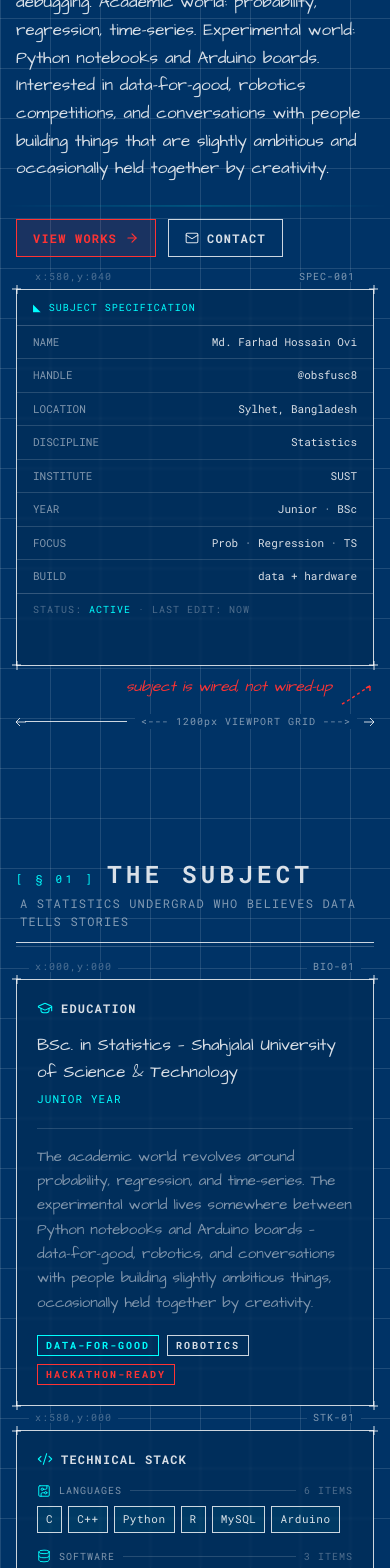
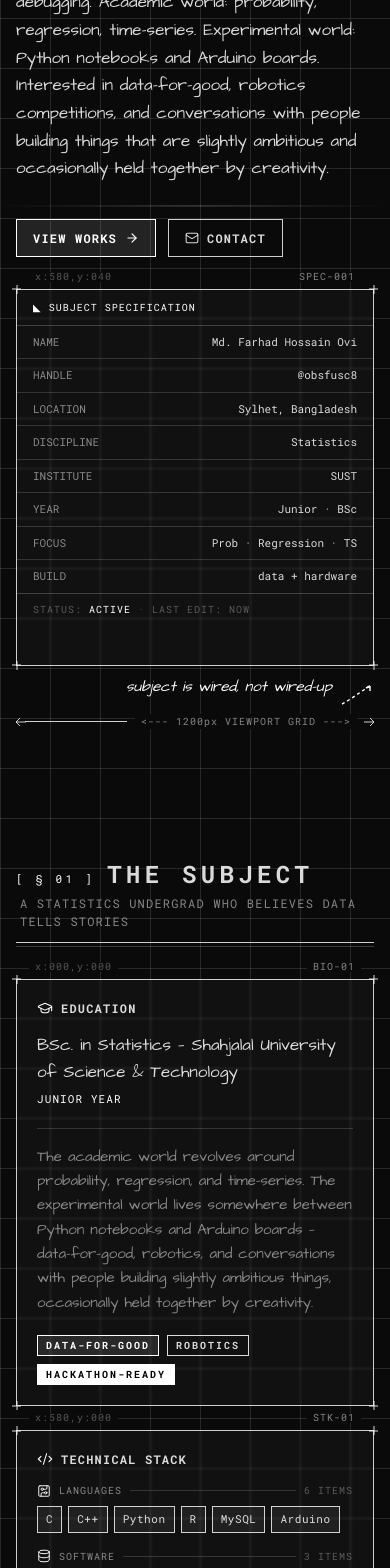
Before and after one commit to obsfusc8/0bsfusc8-portfolio, a Next.js app: page / in a window 390 px wide. Shown: the part 432-2000 px from the top of the page. Built offline with nearby package versions, Linux system fonts and the light colour scheme.

Commit message:
4ed0463d-0f08-4473-9c74-127a8f2f8ee6

```diff
--- a/src/app/globals.css
+++ b/src/app/globals.css
@@ -43,72 +43,73 @@
   --radius-lg: var(--radius);
   --radius-xl: calc(var(--radius) + 4px);
 
-  /* ===== Blueprint Design Tokens ===== */
-  --color-bp-blue: #003366;
-  --color-bp-blue-deep: #002a52;
-  --color-bp-line: rgba(255, 255, 255, 0.8);
-  --color-bp-line-dim: rgba(255, 255, 255, 0.35);
+  /* ===== Monochrome Blueprint Tokens ===== */
+  /* White ink on near-black — the cyanotype negative, stripped of color. */
+  --color-bp-blue: #0a0a0a;
+  --color-bp-blue-deep: #141414;
+  --color-bp-line: rgba(255, 255, 255, 0.85);
+  --color-bp-line-dim: rgba(255, 255, 255, 0.45);
   --color-bp-line-faint: rgba(255, 255, 255, 0.15);
-  --color-bp-redline: #ff3333;
-  --color-bp-cyan: #00ffff;
-  --color-bp-paper: #cce0f5;
+  --color-bp-redline: #ffffff;
+  --color-bp-cyan: #ffffff;
+  --color-bp-paper: #1c1c1c;
 }
 
 :root {
   --radius: 0rem;
-  /* Force the blueprint palette everywhere */
-  --background: #003366;
+  /* Force the monochrome blueprint palette everywhere */
+  --background: #0a0a0a;
   --foreground: rgba(255, 255, 255, 0.9);
-  --card: #002a52;
+  --card: #141414;
   --card-foreground: rgba(255, 255, 255, 0.9);
-  --popover: #002a52;
+  --popover: #141414;
   --popover-foreground: rgba(255, 255, 255, 0.9);
-  --primary: #00ffff;
-  --primary-foreground: #003366;
-  --secondary: #003366;
+  --primary: #ffffff;
+  --primary-foreground: #0a0a0a;
+  --secondary: #0a0a0a;
   --secondary-foreground: rgba(255, 255, 255, 0.9);
   --muted: rgba(255, 255, 255, 0.08);
   --muted-foreground: rgba(255, 255, 255, 0.55);
-  --accent: #ff3333;
-  --accent-foreground: #ffffff;
-  --destructive: #ff3333;
-  --border: rgba(255, 255, 255, 0.8);
+  --accent: #ffffff;
+  --accent-foreground: #0a0a0a;
+  --destructive: #ffffff;
+  --border: rgba(255, 255, 255, 0.85);
   --input: rgba(255, 255, 255, 0.2);
-  --ring: #00ffff;
-  --chart-1: #00ffff;
-  --chart-2: #ff3333;
-  --chart-3: #ffffff;
-  --chart-4: #67c5ff;
-  --chart-5: #ff9966;
-  --sidebar: #002a52;
+  --ring: #ffffff;
+  --chart-1: #ffffff;
+  --chart-2: #bdbdbd;
+  --chart-3: #8a8a8a;
+  --chart-4: #d8d8d8;
+  --chart-5: #6e6e6e;
+  --sidebar: #141414;
   --sidebar-foreground: rgba(255, 255, 255, 0.9);
-  --sidebar-primary: #00ffff;
-  --sidebar-primary-foreground: #003366;
+  --sidebar-primary: #ffffff;
+  --sidebar-primary-foreground: #0a0a0a;
   --sidebar-accent: rgba(255, 255, 255, 0.08);
   --sidebar-accent-foreground: rgba(255, 255, 255, 0.9);
-  --sidebar-border: rgba(255, 255, 255, 0.8);
-  --sidebar-ring: #00ffff;
+  --sidebar-border: rgba(255, 255, 255, 0.85);
+  --sidebar-ring: #ffffff;
 }
 
 .dark {
-  --background: #003366;
+  --background: #0a0a0a;
   --foreground: rgba(255, 255, 255, 0.9);
-  --card: #002a52;
+  --card: #141414;
   --card-foreground: rgba(255, 255, 255, 0.9);
-  --popover: #002a52;
+  --popover: #141414;
   --popover-foreground: rgba(255, 255, 255, 0.9);
-  --primary: #00ffff;
-  --primary-foreground: #003366;
-  --secondary: #003366;
+  --primary: #ffffff;
+  --primary-foreground: #0a0a0a;
+  --secondary: #0a0a0a;
   --secondary-foreground: rgba(255, 255, 255, 0.9);
   --muted: rgba(255, 255, 255, 0.08);
   --muted-foreground: rgba(255, 255, 255, 0.55);
-  --accent: #ff3333;
-  --accent-foreground: #ffffff;
-  --destructive: #ff3333;
-  --border: rgba(255, 255, 255, 0.8);
+  --accent: #ffffff;
+  --accent-foreground: #0a0a0a;
+  --destructive: #ffffff;
+  --border: rgba(255, 255, 255, 0.85);
   --input: rgba(255, 255, 255, 0.2);
-  --ring: #00ffff;
+  --ring: #ffffff;
 }
 
 @layer base {
@@ -120,13 +121,13 @@
     background-color: var(--color-bp-blue);
     color: var(--color-bp-line);
     font-family: var(--font-mono-tech), "Roboto Mono", monospace;
-    /* Master grid: 20px squares, the foundation of every element */
+    /* Master grid: 20px squares — white hairlines on ink black */
     background-image:
       linear-gradient(rgba(255, 255, 255, 0.06) 1px, transparent 1px),
       linear-gradient(90deg, rgba(255, 255, 255, 0.06) 1px, transparent 1px),
-      /* subtle vellum/paper grain via radial noise */
-      radial-gradient(circle at 20% 30%, rgba(0, 255, 255, 0.04) 0%, transparent 40%),
-      radial-gradient(circle at 80% 70%, rgba(255, 51, 51, 0.03) 0%, transparent 40%);
+      /* subtle paper grain via faint white radial */
+      radial-gradient(circle at 18% 28%, rgba(255, 255, 255, 0.035) 0%, transparent 42%),
+      radial-gradient(circle at 82% 72%, rgba(255, 255, 255, 0.025) 0%, transparent 42%);
     background-size:
       20px 20px,
       20px 20px,
@@ -164,31 +165,31 @@
     color: rgba(255, 255, 255, 0.3);
   }
   .bp-cyan {
-    color: #00ffff;
+    color: #ffffff;
   }
   .bp-red {
-    color: #ff3333;
+    color: #ffffff;
   }
   .bp-bg-blue {
-    background-color: #003366;
+    background-color: #0a0a0a;
   }
   .bp-bg-deep {
-    background-color: #002a52;
+    background-color: #141414;
   }
   .bp-border-line {
-    border-color: rgba(255, 255, 255, 0.8);
+    border-color: rgba(255, 255, 255, 0.85);
   }
   .bp-border-dim {
-    border-color: rgba(255, 255, 255, 0.35);
+    border-color: rgba(255, 255, 255, 0.45);
   }
   .bp-border-faint {
     border-color: rgba(255, 255, 255, 0.15);
   }
   .bp-border-cyan {
-    border-color: #00ffff;
+    border-color: #ffffff;
   }
   .bp-border-red {
-    border-color: #ff3333;
+    border-color: #ffffff;
   }
   .bp-font-architects {
     font-family: var(--font-architects), "Architects Daughter", cursive;
@@ -197,13 +198,13 @@
     font-family: var(--font-mono-tech), "Roboto Mono", monospace;
   }
   .bp-stroke-line {
-    stroke: rgba(255, 255, 255, 0.8);
+    stroke: rgba(255, 255, 255, 0.85);
   }
   .bp-stroke-cyan {
-    stroke: #00ffff;
+    stroke: #ffffff;
   }
   .bp-stroke-red {
-    stroke: #ff3333;
+    stroke: #ffffff;
   }
 }
 
@@ -250,10 +251,10 @@
 @keyframes bp-pulse-red {
   0%,
   100% {
-    box-shadow: 0 0 0 0 rgba(255, 51, 51, 0.5);
+    box-shadow: 0 0 0 0 rgba(255, 255, 255, 0.55);
   }
   50% {
-    box-shadow: 0 0 0 6px rgba(255, 51, 51, 0);
+    box-shadow: 0 0 0 6px rgba(255, 255, 255, 0);
   }
 }
 
@@ -282,7 +283,7 @@
   height: 10px;
 }
 ::-webkit-scrollbar-track {
-  background: #002a52;
+  background: #0a0a0a;
   background-image:
     linear-gradient(rgba(255, 255, 255, 0.05) 1px, transparent 1px),
     linear-gradient(90deg, rgba(255, 255, 255, 0.05) 1px, transparent 1px);
@@ -293,10 +294,10 @@
   border: 1px solid rgba(255, 255, 255, 0.8);
 }
 ::-webkit-scrollbar-thumb:hover {
-  background: rgba(0, 255, 255, 0.6);
+  background: rgba(255, 255, 255, 0.6);
 }
 
 ::selection {
-  background: #ff3333;
-  color: #ffffff;
+  background: #ffffff;
+  color: #0a0a0a;
 }
--- a/src/app/page.tsx
+++ b/src/app/page.tsx
@@ -150,7 +150,7 @@ function ScanLine() {
   return (
     <div className="pointer-events-none fixed inset-0 z-[55] overflow-hidden" aria-hidden>
       <div
-        className="absolute left-0 top-0 h-px w-full bg-gradient-to-r from-transparent via-[#00ffff]/30 to-transparent"
+        className="absolute left-0 top-0 h-px w-full bg-gradient-to-r from-transparent via-[#ffffff]/30 to-transparent"
         style={{ animation: "bp-scan 9s linear infinite" }}
       />
     </div>
@@ -169,7 +169,7 @@ function Nav() {
     { href: "#contact", label: "CONTACT" },
   ];
   return (
-    <header className="sticky top-0 z-40 border-b border-[rgba(255,255,255,0.8)] bg-[#003366]/95 backdrop-blur-sm">
+    <header className="sticky top-0 z-40 border-b border-[rgba(255,255,255,0.8)] bg-[#0a0a0a]/95 backdrop-blur-sm">
       {/* top dimension strip */}
       <div className="border-b border-[rgba(255,255,255,0.2)] bp-font-mono text-[10px] tracking-widest bp-text-faint">
         <div className="mx-auto flex max-w-7xl items-center justify-between px-4 py-1">
@@ -180,7 +180,7 @@ function Nav() {
       </div>
       <div className="mx-auto flex max-w-7xl items-center justify-between gap-4 px-4 py-3">
         <a href="#top" className="group flex items-center gap-2.5">
-          <Crosshair className="h-5 w-5 text-[#00ffff]" strokeWidth={1.4} />
+          <Crosshair className="h-5 w-5 text-[#ffffff]" strokeWidth={1.4} />
           <span className="bp-font-mono text-sm font-bold uppercase tracking-[0.2em] bp-text-line">
             M.F.H. OVI
           </span>
@@ -193,7 +193,7 @@ function Nav() {
             <a
               key={l.href}
               href={l.href}
-              className="border border-transparent px-2.5 py-1 bp-text-dim transition-colors hover:border-[rgba(255,255,255,0.8)] hover:bg-[rgba(0,255,255,0.08)] hover:text-[#00ffff]"
+              className="border border-transparent px-2.5 py-1 bp-text-dim transition-colors hover:border-[rgba(255,255,255,0.8)] hover:bg-[rgba(255,255,255,0.08)] hover:text-[#ffffff]"
             >
               {l.label}
             </a>
@@ -203,7 +203,7 @@ function Nav() {
           href={PROFILE.github}
           target="_blank"
           rel="noreferrer"
-          className="flex items-center gap-1.5 border border-[rgba(255,255,255,0.8)] px-2.5 py-1 bp-font-mono text-[11px] tracking-widest bp-text-line transition-colors hover:bg-[#00ffff] hover:text-[#003366]"
+          className="flex items-center gap-1.5 border border-[rgba(255,255,255,0.8)] px-2.5 py-1 bp-font-mono text-[11px] tracking-widest bp-text-line transition-colors hover:bg-[#ffffff] hover:text-[#0a0a0a]"
         >
           <Github className="h-3.5 w-3.5" strokeWidth={1.6} />
           <span className="hidden sm:inline">SOURCE</span>
@@ -247,7 +247,7 @@ function Hero() {
 
           {/* role underline */}
           <div className="mt-4 flex items-center gap-3">
-            <div className="h-px w-8 bg-[#ff3333]" />
+            <div className="h-px w-8 bg-[#ffffff]" />
             <p className="bp-font-mono text-[11px] tracking-[0.28em] bp-red sm:text-xs">
               {PROFILE.role}
             </p>
@@ -261,14 +261,14 @@ function Hero() {
           <div className="mt-9 flex flex-wrap items-center gap-3">
             <a
               href="#works"
-              className="group flex items-center gap-2 border border-[#ff3333] bg-[#ff3333]/10 px-4 py-2.5 bp-font-mono text-xs font-bold uppercase tracking-widest bp-red transition-colors hover:bg-[#ff3333] hover:text-white"
+              className="group flex items-center gap-2 border border-white bg-white/10 px-4 py-2.5 bp-font-mono text-xs font-bold uppercase tracking-widest bp-red transition-colors hover:bg-white hover:text-black"
             >
               <span>View Works</span>
               <ArrowRight className="h-3.5 w-3.5 transition-transform group-hover:translate-x-1" strokeWidth={2} />
             </a>
             <a
               href={`mailto:${PROFILE.email}`}
-              className="flex items-center gap-2 border border-[rgba(255,255,255,0.8)] px-4 py-2.5 bp-font-mono text-xs font-bold uppercase tracking-widest bp-text-line transition-colors hover:bg-[#00ffff] hover:text-[#003366]"
+              className="flex items-center gap-2 border border-[rgba(255,255,255,0.8)] px-4 py-2.5 bp-font-mono text-xs font-bold uppercase tracking-widest bp-text-line transition-colors hover:bg-[#ffffff] hover:text-[#0a0a0a]"
             >
               <Mail className="h-3.5 w-3.5" strokeWidth={1.8} />
               <span>Contact</span>
@@ -328,9 +328,9 @@ function RegisterMark({ className }: { className?: string }) {
       className={`pointer-events-none absolute z-20 block h-5 w-5 ${className ?? ""}`}
       aria-hidden
     >
-      <span className="absolute left-1/2 top-0 h-full w-px -translate-x-1/2 bg-[#00ffff]/60" />
-      <span className="absolute top-1/2 left-0 h-px w-full -translate-y-1/2 bg-[#00ffff]/60" />
-      <span className="absolute left-1/2 top-1/2 h-1.5 w-1.5 -translate-x-1/2 -translate-y-1/2 rounded-full border border-[#00ffff]" />
+      <span className="absolute left-1/2 top-0 h-full w-px -translate-x-1/2 bg-[#ffffff]/60" />
+      <span className="absolute top-1/2 left-0 h-px w-full -translate-y-1/2 bg-[#ffffff]/60" />
+      <span className="absolute left-1/2 top-1/2 h-1.5 w-1.5 -translate-x-1/2 -translate-y-1/2 rounded-full border border-[#ffffff]" />
     </span>
   );
 }
@@ -351,7 +351,7 @@ function About() {
         {/* Bio block */}
         <BlueprintCard coords="x:000,y:000" serial="BIO-01" className="lg:col-span-7 p-5 sm:p-6">
           <div className="mb-4 flex items-center gap-2">
-            <GraduationCap className="h-4 w-4 text-[#00ffff]" strokeWidth={1.6} />
+            <GraduationCap className="h-4 w-4 text-[#ffffff]" strokeWidth={1.6} />
             <h3 className="bp-font-mono text-xs font-bold uppercase tracking-widest bp-text-line">
               Education
             </h3>
@@ -381,7 +381,7 @@ function About() {
         <div id="stack" className="lg:col-span-5">
           <BlueprintCard coords="x:580,y:000" serial="STK-01" className="h-full p-5 sm:p-6">
             <div className="mb-4 flex items-center gap-2">
-              <Code2 className="h-4 w-4 text-[#00ffff]" strokeWidth={1.6} />
+              <Code2 className="h-4 w-4 text-[#ffffff]" strokeWidth={1.6} />
               <h3 className="bp-font-mono text-xs font-bold uppercase tracking-widest bp-text-line">
                 Technical Stack
               </h3>
@@ -421,7 +421,7 @@ function StackRow({
   return (
     <div className="mb-4">
       <div className="mb-2 flex items-center gap-2 bp-font-mono text-[10px] tracking-widest bp-text-dim">
-        <Icon className="h-3.5 w-3.5 text-[#00ffff]" strokeWidth={1.6} />
+        <Icon className="h-3.5 w-3.5 text-[#ffffff]" strokeWidth={1.6} />
         <span>{label}</span>
         <div className="h-px flex-1 bg-[rgba(255,255,255,0.15)]" />
         <span className="bp-text-faint">{items.length} ITEMS</span>
@@ -430,7 +430,7 @@ function StackRow({
         {items.map((it) => (
           <span
             key={it}
-            className="border border-[rgba(255,255,255,0.8)] bg-[rgba(0,255,255,0.06)] px-2 py-1 bp-font-mono text-[11px] tracking-wider bp-text-line transition-colors hover:border-[#00ffff] hover:text-[#00ffff]"
+            className="border border-[rgba(255,255,255,0.8)] bg-[rgba(255,255,255,0.06)] px-2 py-1 bp-font-mono text-[11px] tracking-wider bp-text-line transition-colors hover:border-[#ffffff] hover:text-[#ffffff]"
           >
             {it}
           </span>
@@ -457,7 +457,7 @@ function FocusBars() {
           </div>
           <div className="relative h-2 w-full border border-[rgba(255,255,255,0.25)] bg-[rgba(0,0,0,0.2)]">
             <div
-              className="h-full bg-[#00ffff]/70"
+              className="h-full bg-[#ffffff]/70"
               style={{ width: `${d.pct}%`, transition: "width 1.2s ease" }}
             />
             {/* tick marks */}
@@ -506,7 +506,7 @@ function ProjectCard({
       ref={ref}
       coords={`x:${(Number(p.no) - 1) * 240},y:000`}
       serial={`PRJ-${p.no}`}
-      className={`group flex flex-col p-5 transition-colors hover:border-[#00ffff] sm:p-6 ${
+      className={`group flex flex-col p-5 transition-colors hover:border-[#ffffff] sm:p-6 ${
         featured ? "md:col-span-2" : ""
       }`}
     >
@@ -559,7 +559,7 @@ function ProjectCard({
           href={p.href}
           target="_blank"
           rel="noreferrer"
-          className="flex items-center gap-1.5 border border-[rgba(255,255,255,0.8)] px-2.5 py-1 bp-font-mono text-[10px] font-bold uppercase tracking-widest bp-text-line transition-colors hover:bg-[#00ffff] hover:text-[#003366]"
+          className="flex items-center gap-1.5 border border-[rgba(255,255,255,0.8)] px-2.5 py-1 bp-font-mono text-[10px] font-bold uppercase tracking-widest bp-text-line transition-colors hover:bg-[#ffffff] hover:text-[#0a0a0a]"
         >
           <Github className="h-3 w-3" strokeWidth={1.8} />
           <span>OPEN</span>
@@ -590,8 +590,8 @@ function Experience() {
         {EXPERIENCE.map((e) => (
           <BlueprintCard key={e.no} coords={e.coords} serial={e.no} className="p-5 sm:p-6">
             <div className="flex items-start gap-3">
-              <div className="flex h-10 w-10 shrink-0 items-center justify-center border border-[rgba(255,255,255,0.8)] bg-[rgba(0,255,255,0.06)]">
-                <Briefcase className="h-5 w-5 text-[#00ffff]" strokeWidth={1.6} />
+              <div className="flex h-10 w-10 shrink-0 items-center justify-center border border-[rgba(255,255,255,0.8)] bg-[rgba(255,255,255,0.06)]">
+                <Briefcase className="h-5 w-5 text-[#ffffff]" strokeWidth={1.6} />
               </div>
               <div className="min-w-0 flex-1">
                 <h3 className="bp-font-mono text-base font-bold uppercase tracking-wide bp-text-line">
@@ -625,9 +625,9 @@ function Experience() {
                 <span>NOW</span>
               </div>
               <div className="relative h-2 w-full border border-[rgba(255,255,255,0.25)] bg-[rgba(0,0,0,0.25)]">
-                <div className="h-full w-full bg-[#00ffff]/40" />
-                <span className="absolute left-0 top-1/2 h-3 w-3 -translate-y-1/2 border border-[#00ffff] bg-[#003366]" />
-                <span className="absolute right-0 top-1/2 h-3 w-3 -translate-y-1/2 border border-[#ff3333] bg-[#003366] bp-pulse-red" />
+                <div className="h-full w-full bg-[#ffffff]/40" />
+                <span className="absolute left-0 top-1/2 h-3 w-3 -translate-y-1/2 border border-[#ffffff] bg-[#0a0a0a]" />
+                <span className="absolute right-0 top-1/2 h-3 w-3 -translate-y-1/2 border border-[#ffffff] bg-[#0a0a0a] bp-pulse-red" />
               </div>
             </div>
           </BlueprintCard>
@@ -645,14 +645,14 @@ function Achievements() {
       <SectionTitle
         index="§ 04"
         title="Honors & Stamps"
-        subtitle="02 AWARDS · APPROVED WITH RED INK"
+        subtitle="02 AWARDS · STAMPED IN INK"
       />
       <div className="mt-8 grid gap-6 md:grid-cols-2">
         {ACHIEVEMENTS.map((a) => (
           <BlueprintCard key={a.no} coords="x:000,y:000" serial={a.no} className="p-5 sm:p-6">
             <div className="flex items-start gap-4">
-              <div className="flex h-12 w-12 shrink-0 items-center justify-center border-2 border-[#ff3333] bg-[#ff3333]/10 bp-pulse-red">
-                <Trophy className="h-6 w-6 text-[#ff3333]" strokeWidth={1.6} />
+              <div className="flex h-12 w-12 shrink-0 items-center justify-center border-2 border-[#ffffff] bg-[#ffffff]/10 bp-pulse-red">
+                <Trophy className="h-6 w-6 text-[#ffffff]" strokeWidth={1.6} />
               </div>
               <div className="min-w-0 flex-1">
                 <h3 className="bp-font-mono text-base font-bold uppercase leading-tight tracking-wide bp-text-line sm:text-lg">
@@ -665,7 +665,7 @@ function Achievements() {
             </div>
             <div className="mt-5 flex items-center justify-between border-t border-[rgba(255,255,255,0.15)] pt-3">
               <span className="bp-font-mono text-[10px] tracking-widest bp-text-faint">
-                VERIFIED · REDLINE
+                VERIFIED · INKED
               </span>
               <TechnicalStamp label={a.stamp} accent="red" />
             </div>
@@ -686,7 +686,7 @@ function Contact() {
     setTimeout(() => setCopied(false), 1800);
   };
   return (
-    <footer id="contact" className="mt-auto border-t border-[rgba(255,255,255,0.8)] bg-[#002a52]">
+    <footer id="contact" className="mt-auto border-t border-[rgba(255,255,255,0.8)] bg-[#141414]">
       {/* dimension strip */}
       <div className="border-b border-[rgba(255,255,255,0.2)] bp-font-mono text-[10px] tracking-widest bp-text-faint">
         <div className="mx-auto flex max-w-7xl items-center justify-between px-4 py-1">
@@ -748,7 +748,7 @@ function Contact() {
           <div className="lg:col-span-5">
             <div className="border border-[rgba(255,255,255,0.8)]">
               {/* banner */}
-              <div className="border-b border-[rgba(255,255,255,0.8)] bg-[rgba(0,255,255,0.08)] px-4 py-2 bp-font-mono text-[10px] font-bold tracking-widest bp-cyan">
+              <div className="border-b border-[rgba(255,255,255,0.8)] bg-[rgba(255,255,255,0.08)] px-4 py-2 bp-font-mono text-[10px] font-bold tracking-widest bp-cyan">
                 ◣ TITLE BLOCK · SHEET 01 OF 01
               </div>
               <table className="w-full bp-font-mono text-[10px] tracking-widest">
@@ -827,9 +827,9 @@ function ContactLink({
   copied?: boolean;
 }) {
   return (
-    <div className="group flex items-center gap-3 border border-[rgba(255,255,255,0.8)] p-2.5 transition-colors hover:border-[#00ffff] hover:bg-[rgba(0,255,255,0.06)]">
+    <div className="group flex items-center gap-3 border border-[rgba(255,255,255,0.8)] p-2.5 transition-colors hover:border-[#ffffff] hover:bg-[rgba(255,255,255,0.06)]">
       <div className="flex h-8 w-8 shrink-0 items-center justify-center border border-[rgba(255,255,255,0.25)]">
-        <Icon className="h-4 w-4 text-[#00ffff]" strokeWidth={1.6} />
+        <Icon className="h-4 w-4 text-[#ffffff]" strokeWidth={1.6} />
       </div>
       <div className="min-w-0 flex-1">
         <div className="bp-font-mono text-[9px] tracking-widest bp-text-faint">{label}</div>
@@ -837,7 +837,7 @@ function ContactLink({
           href={href}
           target={href.startsWith("http") ? "_blank" : undefined}
           rel={href.startsWith("http") ? "noreferrer" : undefined}
-          className="block truncate bp-font-mono text-[11px] tracking-wide bp-text-line group-hover:text-[#00ffff]"
+          className="block truncate bp-font-mono text-[11px] tracking-wide bp-text-line group-hover:text-[#ffffff]"
         >
           {value}
         </a>
@@ -845,7 +845,7 @@ function ContactLink({
       {onCopy && (
         <button
           onClick={onCopy}
-          className="border border-[rgba(255,255,255,0.4)] px-2 py-1 bp-font-mono text-[9px] tracking-widest bp-text-dim transition-colors hover:border-[#00ffff] hover:text-[#00ffff]"
+          className="border border-[rgba(255,255,255,0.4)] px-2 py-1 bp-font-mono text-[9px] tracking-widest bp-text-dim transition-colors hover:border-[#ffffff] hover:text-[#ffffff]"
         >
           {copied ? "COPIED ✓" : "COPY"}
         </button>
@@ -858,7 +858,7 @@ function ContactLink({
 
 export default function Home() {
   return (
-    <div className="relative min-h-screen flex flex-col bg-[#003366] bp-grid-coarse">
+    <div className="relative min-h-screen flex flex-col bg-[#0a0a0a] bp-grid-coarse">
       <CursorTracker />
       <ScanLine />
       <Nav />
--- a/src/components/blueprint/primitives.tsx
+++ b/src/components/blueprint/primitives.tsx
@@ -21,7 +21,7 @@ export function BlueprintCard({
 } & Omit<React.HTMLAttributes<HTMLDivElement>, "children">) {
   return (
     <div
-      className={`relative border border-[rgba(255,255,255,0.8)] bg-[rgba(0,42,82,0.55)] backdrop-blur-[1px] bp-fade-up ${className ?? ""}`}
+      className={`relative border border-[rgba(255,255,255,0.8)] bg-[rgba(255,255,255,0.03)] backdrop-blur-[1px] bp-fade-up ${className ?? ""}`}
       style={{ animationDelay: "0.1s" }}
       {...props}
     >
@@ -33,13 +33,13 @@ export function BlueprintCard({
 
       {/* Top-left coordinate tag */}
       {coords && (
-        <div className="absolute -top-[18px] left-3 z-10 bg-[#003366] px-1.5 text-[10px] leading-none tracking-widest bp-text-faint bp-font-mono">
+        <div className="absolute -top-[18px] left-3 z-10 bg-[#0a0a0a] px-1.5 text-[10px] leading-none tracking-widest bp-text-faint bp-font-mono">
           {coords}
         </div>
       )}
       {/* Top-right serial tag */}
       {serial && (
-        <div className="absolute -top-[18px] right-3 z-10 bg-[#003366] px-1.5 text-[10px] leading-none tracking-widest bp-text-dim bp-font-mono">
+        <div className="absolute -top-[18px] right-3 z-10 bg-[#0a0a0a] px-1.5 text-[10px] leading-none tracking-widest bp-text-dim bp-font-mono">
           {serial}
         </div>
       )}
@@ -85,7 +85,7 @@ export function DimensionLine({
         </svg>
         <div className="flex-1 w-px bg-[rgba(255,255,255,0.8)]" />
         {label && (
-          <span className="absolute left-2 top-1/2 -translate-y-1/2 whitespace-nowrap bg-[#003366] px-1 text-[10px] tracking-widest bp-text-dim bp-font-mono">
+          <span className="absolute left-2 top-1/2 -translate-y-1/2 whitespace-nowrap bg-[#0a0a0a] px-1 text-[10px] tracking-widest bp-text-dim bp-font-mono">
             {label}
           </span>
         )}
@@ -103,7 +103,7 @@ export function DimensionLine({
       </svg>
       <div className="h-px flex-1 bg-[rgba(255,255,255,0.8)]" />
       {label && (
-        <span className="mx-2 whitespace-nowrap bg-[#003366] px-1.5 text-[10px] tracking-widest bp-text-dim bp-font-mono">
+        <span className="mx-2 whitespace-nowrap bg-[#0a0a0a] px-1.5 text-[10px] tracking-widest bp-text-dim bp-font-mono">
           {label}
         </span>
       )}
@@ -128,7 +128,7 @@ export function CoordinateLabel({
 }) {
   return (
     <span
-      className={`inline-flex items-center gap-1 bg-[#003366] px-1 text-[10px] tracking-widest bp-cyan bp-font-mono ${className ?? ""}`}
+      className={`inline-flex items-center gap-1 bg-[#0a0a0a] px-1 text-[10px] tracking-widest bp-cyan bp-font-mono ${className ?? ""}`}
     >
       x:{x},y:{y}
     </span>
@@ -157,11 +157,11 @@ export function RedlineNote({
         <path
           d="M2 22 C 10 18, 20 10, 30 4"
           fill="none"
-          stroke="#ff3333"
+          stroke="#ffffff"
           strokeWidth="1.4"
           strokeDasharray="3 3"
         />
-        <path d="M30 4 L 26 6 M30 4 L 30 9" stroke="#ff3333" strokeWidth="1.4" fill="none" />
+        <path d="M30 4 L 26 6 M30 4 L 30 9" stroke="#ffffff" strokeWidth="1.4" fill="none" />
       </svg>
       <span className="italic">{children}</span>
     </div>
@@ -215,11 +215,15 @@ export function TechnicalStamp({
   className?: string;
   accent?: "line" | "cyan" | "red";
 }) {
+  // Monochrome: three structural treatments keep hierarchy without color.
+  //  line  → outline + white text (default)
+  //  cyan  → faint white fill + white text (data tag)
+  //  red   → solid white fill + black text (inverted "approved" stamp)
   const color =
     accent === "cyan"
-      ? "bp-border-cyan bp-cyan"
+      ? "bp-border-cyan bp-cyan bg-white/10"
       : accent === "red"
-        ? "bp-border-red bp-red"
+        ? "bp-border-red bg-white text-black"
         : "bp-border-line bp-text-line";
   return (
     <span
```
Also changed, not shown: src/components/blueprint/cursor-tracker.tsx (+6 -6 lines), 1 other file (tests, documents, lock files or other folders).
